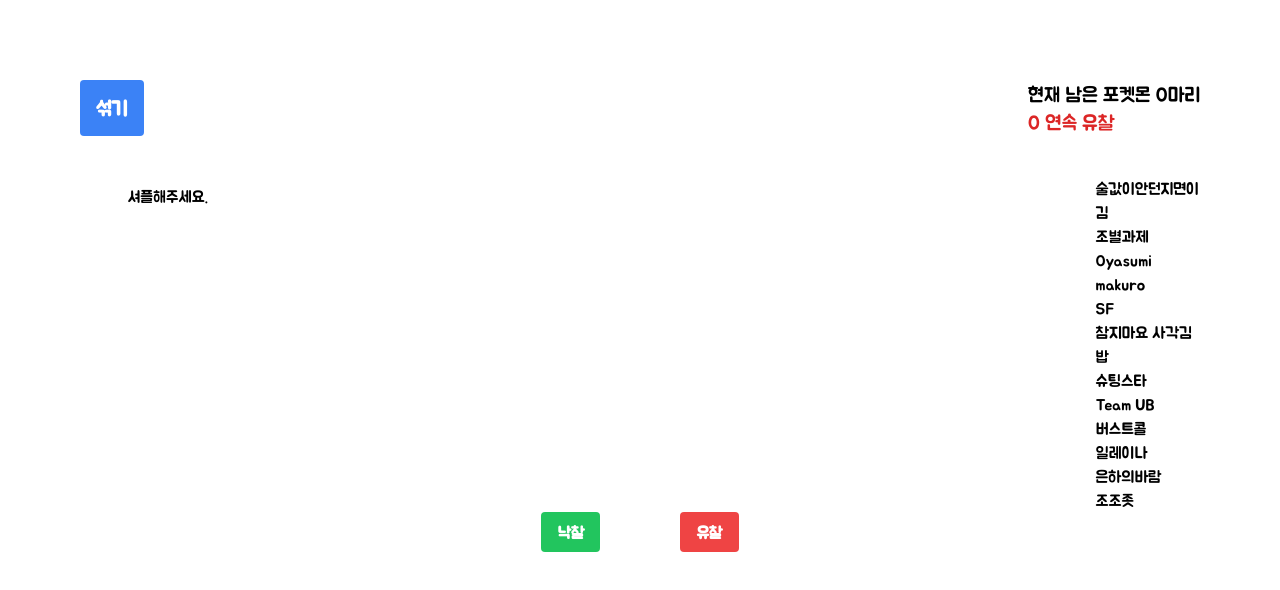
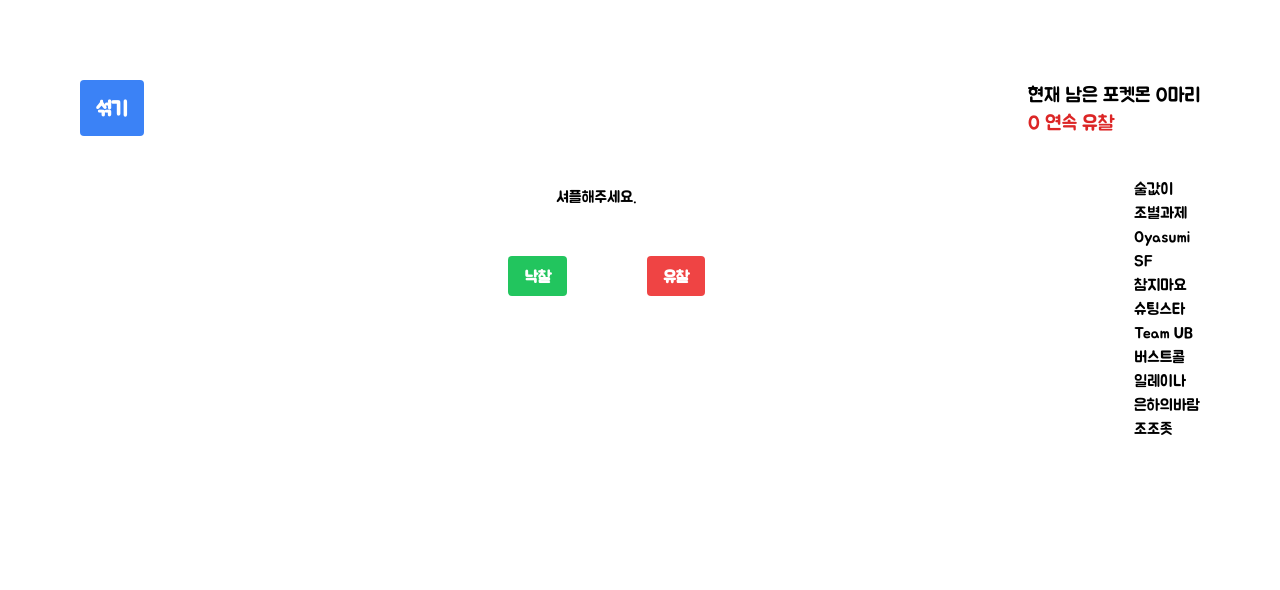
Before and after one commit to hanwool95/pokemon_unite_random, a Next.js app: page /nuzlocke in a window 1280 px wide. Shown: the top 590 px of the page. Built offline with nearby package versions, Linux system fonts and the light colour scheme.

Commit message:
STYLE: position change

```diff
--- a/app/nuzlocke/page.tsx
+++ b/app/nuzlocke/page.tsx
@@ -2,11 +2,11 @@ import Cards from "@/components/cards";
 import React from "react";
 
 const FIRST_COTEST_TEAMS = [
-  "술값이안던지면이김",
+  "술값이",
   "조별과제",
-  "Oyasumi makuro",
+  "Oyasumi",
   "SF",
-  "참지마요 사각김밥",
+  "참지마요",
   "슈팅스타",
   "Team UB",
   "버스트콜",
--- a/components/cards/index.tsx
+++ b/components/cards/index.tsx
@@ -145,12 +145,9 @@ const Cards: React.FC<CardsProps> = ({ teams }) => {
           <p className=" text-red-600">{`${failRow} 연속 유찰`}</p>
         </div>
       </div>
-      <div className="flex">
+      <div className="flex w-full">
+        <div className="mx-auto">
           <div className="flex w-full p-12">{currentCard}</div>
-        <div>
-          <Teams teams={teamsStatus} />
-        </div>
-      </div>
           <div className="flex w-full">
             <button
               className="px-4 py-2 font-bold text-white bg-green-500 rounded ml-auto mr-10"
@@ -166,6 +163,11 @@ const Cards: React.FC<CardsProps> = ({ teams }) => {
             </button>
           </div>
         </div>
+        <div>
+          <Teams teams={teamsStatus} />
+        </div>
+      </div>
+    </div>
   );
 };
 
```
Lines whose indentation alone changed are shown as unchanged.
